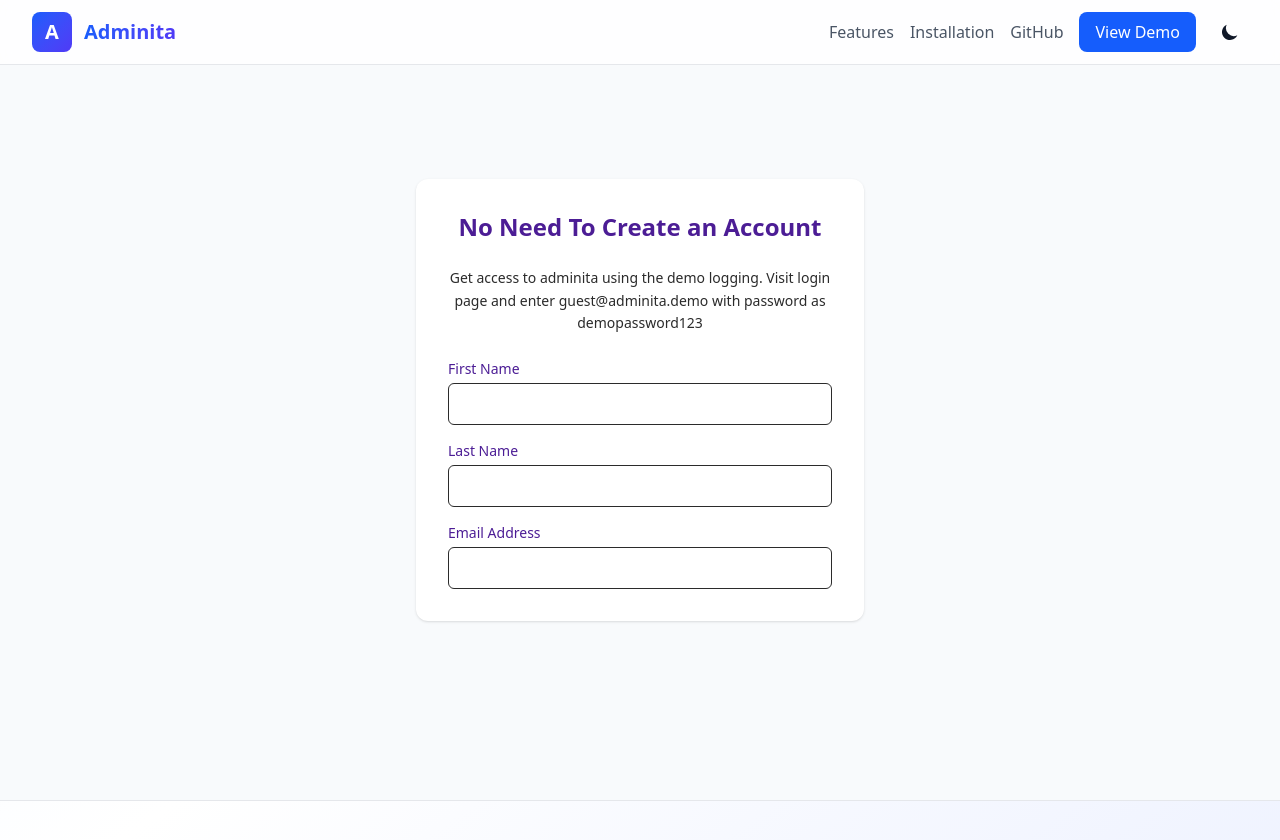
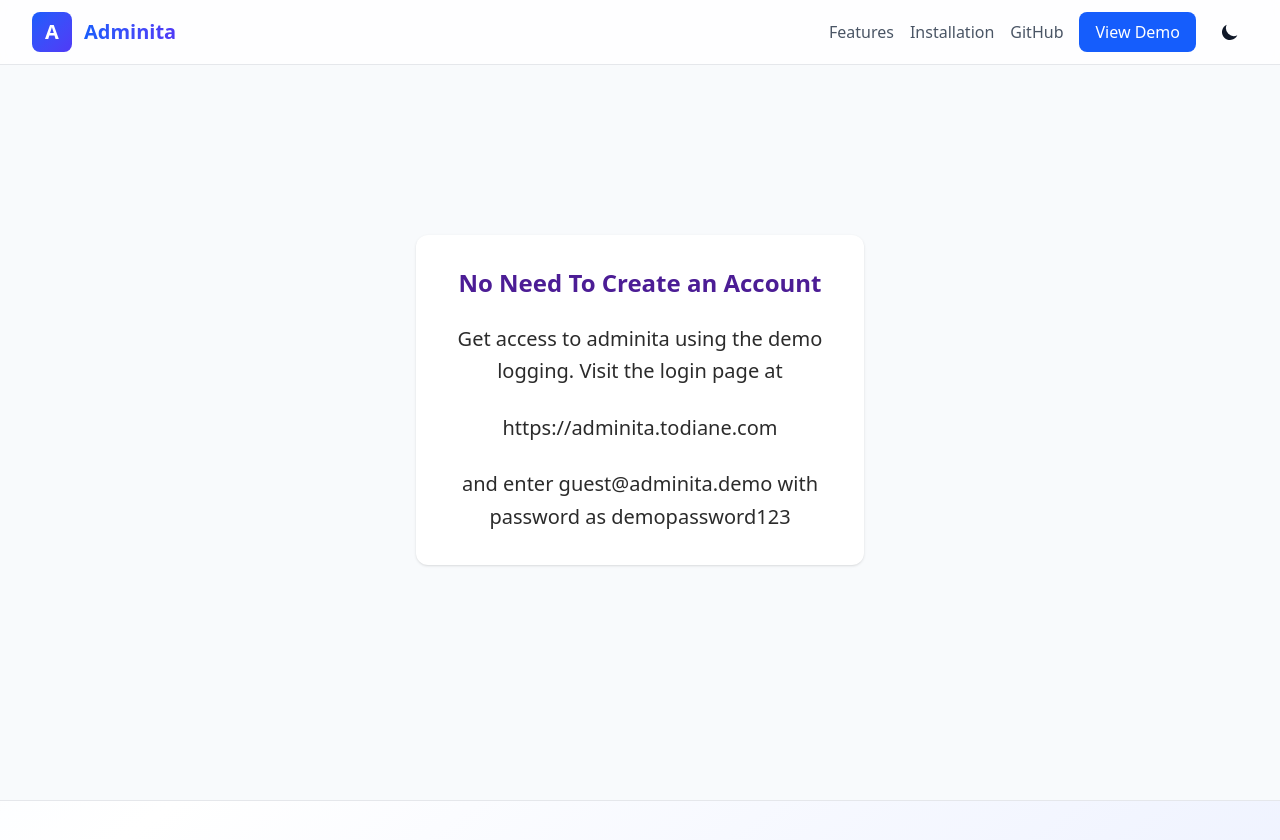
Before and after one commit to djangify/adminita_demo, a Django app: page /accounts/signup/ in a window 1280 px wide. Shown: the top 840 px of the page. Run offline with Django 5.2, Linux system fonts and the light colour scheme; style sheets or scripts are compiled from the project's sources.

Commit message:
Update signup template with instructions of demo account. Small changes to other templates. Add logout info to settings.py

```diff
--- a/adminita_demo/settings.py
+++ b/adminita_demo/settings.py
@@ -114,6 +114,10 @@ ACCOUNT_USER_MODEL_USERNAME_FIELD = None
 ACCOUNT_LOGIN_ON_EMAIL_CONFIRMATION = True
 ACCOUNT_CONFIRM_EMAIL_ON_GET = True
 
+
+ACCOUNT_LOGOUT_ON_GET = False
+LOGOUT_REDIRECT_URL = "account_login"
+
 DEFAULT_AUTO_FIELD = "django.db.models.BigAutoField"
 
 SITE_ID = 1
--- a/blog/templates/blog/components/breadcrumb.html
+++ b/blog/templates/blog/components/breadcrumb.html
@@ -1,5 +1,5 @@
 {% if breadcrumbs or post %}
-<nav class="max-w-5xl mx-auto px-6 py-3 mb-8 text-sm text-[--color-font-main]" aria-label="Breadcrumb">
+<nav class="max-w-5xl mt-16 mx-auto px-6 py-3 mb-8 text-sm text-[--color-font-main]" aria-label="Breadcrumb">
   <ol class="flex flex-wrap items-center gap-2">
     <!-- Home -->
     <li class="flex items-center">
--- a/core/templates/core/home.html
+++ b/core/templates/core/home.html
@@ -198,10 +198,11 @@
         <div class="max-w-4xl mx-auto text-center">
             <div class="bg-gradient-to-br from-blue-600 to-indigo-600 rounded-3xl p-12 shadow-2xl">
                 <h2 class="text-4xl sm:text-5xl font-bold text-white mb-6">
-                    Ready to get started?
+                    View The Live Demo
                 </h2>
                 <p class="text-xl text-blue-100 mb-8">
-                    Try Adminita in your Django project today
+                    <p class="text-white">Log in to view Adminita in <strong>'Read Only'</strong> mode.</p>
+                    <p class="text-white font-semi-bold"> Use guest@adminita.demo with password demopassword123</p>
                 </p>
                 <div class="flex flex-col sm:flex-row gap-4 justify-center">
                     <a href="/admin/" class="inline-flex items-center px-8 py-4 bg-white hover:bg-gray-100 text-blue-600 rounded-xl font-semibold text-lg transition-all shadow-lg">
--- a/templates/account/signup.html
+++ b/templates/account/signup.html
@@ -6,7 +6,7 @@
 
   <div class="w-full max-w-md bg-white rounded-xl shadow-sm p-8 space-y-6">
     <h1 class="text-2xl font-semibold text-center text-[color:var(--color-brand-primary)]">No Need To Create an Account</h1>
-    <p class="text-center text-sm text-[color:var(--color-brand-primary-contrast)]">Get access to adminita using the demo logging. Visit login page and enter guest@adminita.demo with password as demopassword123</p>
+    <p class="text-center text-xl text-[color:var(--color-brand-primary-main)]">Get access to adminita using the demo logging. Visit the login page at</p><p class="text-center text-xl"> <a href="https://adminita.todiane.com"> https://adminita.todiane.com</a></p> <p class="text-center text-xl">and enter guest@adminita.demo with password as demopassword123</p>
 
     {% if messages %}
       {% for message in messages %}
@@ -29,51 +29,11 @@
       </div>
     {% endif %}
 
-    <form method="POST" class="space-y-4">
-      {% csrf_token %}
-      <div>
-        <label for="first_name" class="block text-sm font-medium text-[color:var(--color-brand-primary)] mb-1">First Name</label>
-        <input type="text" name="first_name" value="{{ form.first_name.value|default_if_none:'' }}" id="first_name" required class="w-full rounded-md border border-[color:var(--color-brand-secondary-contrast)] p-2 focus:ring-2 focus:ring-[color:var(--color-brand-primary)]">
-      </div>
-
-      <div>
-        <label for="last_name"  class="block text-sm font-medium text-[color:var(--color-brand-primary)] mb-1">Last Name</label>
-        <input type="text" name="last_name" id="last_name" required value="{{ form.last_name.value|default_if_none:'' }}" class="w-full rounded-md border border-[color:var(--color-brand-secondary-contrast)] p-2 focus:ring-2 focus:ring-[color:var(--color-brand-primary)]">
-      </div>
 
 
 
-      <div>
-        <label for="email" class="block text-sm font-medium text-[color:var(--color-brand-primary)] mb-1">Email Address</label>
-        <input type="email" name="email" id="email" required value="{{ form.email.value|default_if_none:'' }}" class="w-full rounded-md border border-[color:var(--color-brand-secondary-contrast)] p-2 focus:ring-2 focus:ring-[color:var(--color-brand-primary)]">
-      </div>
 
-      {% comment %} <div>
-        <label for="password1" class="block text-sm font-medium text-[color:var(--color-brand-primary)] mb-1">Password</label>
-        <input type="password" name="password1" id="password1" required class="w-full rounded-md border border-[color:var(--color-brand-secondary-contrast)] p-2 focus:ring-2 focus:ring-[color:var(--color-brand-primary)]">
-      </div> {% endcomment %}
 
-      {% comment %} <div>
-        <label for="password2" class="block text-sm font-medium text-[color:var(--color-brand-primary)] mb-1">Confirm Password</label>
-        <input type="password" name="password2" id="password2" required class="w-full rounded-md border border-[color:var(--color-brand-secondary-contrast)] p-2 focus:ring-2 focus:ring-[color:var(--color-brand-primary)]">
-      </div> {% endcomment %}
-{% comment %}
-      <div class="flex items-start gap-2">
-        <input type="checkbox" id="terms" required class="mt-1 accent-[color:var(--color-brand-primary)]">
-        <label for="terms" class="text-sm text-[color:var(--color-font-main)]">I accept the
-          <a href="{% url 'infopages:policy_detail' slug='terms-policy' %}" class="text-[color:var(--color-brand-secondary)] hover:text-[color:var(--color-brand-accent)] font-medium">Terms and Conditions</a>
-        </label>
-      </div>
-
-      <button type="submit" class="w-full bg-[color:var(--color-brand-primary)] text-white font-semibold py-2 rounded-md hover:bg-[color:var(--color-brand-accent)] transition">
-        Sign Up
-      </button>
-    </form>
-
-    <p class="text-center text-sm">Already have an account?
-      <a href="{% url 'account_login' %}" class="text-[color:var(--color-brand-secondary)] hover:text-[color:var(--color-brand-accent)] font-medium">Log in</a>
-    </p>
-  </div> {% endcomment %}
 
 </div>
 {% endblock %}
```
